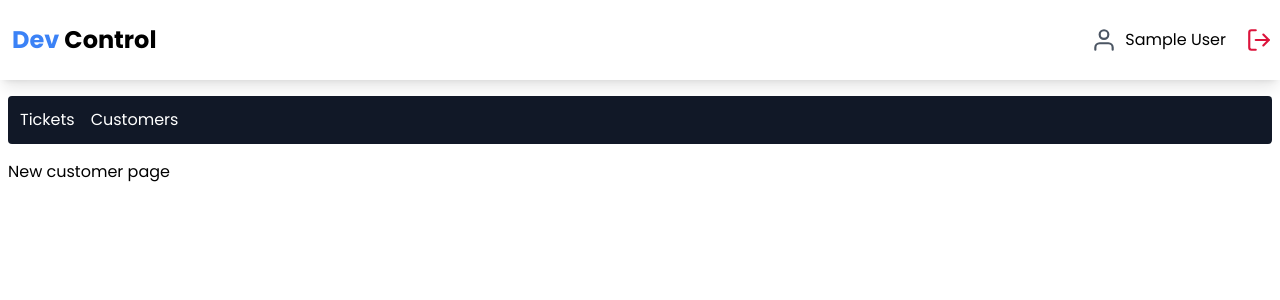
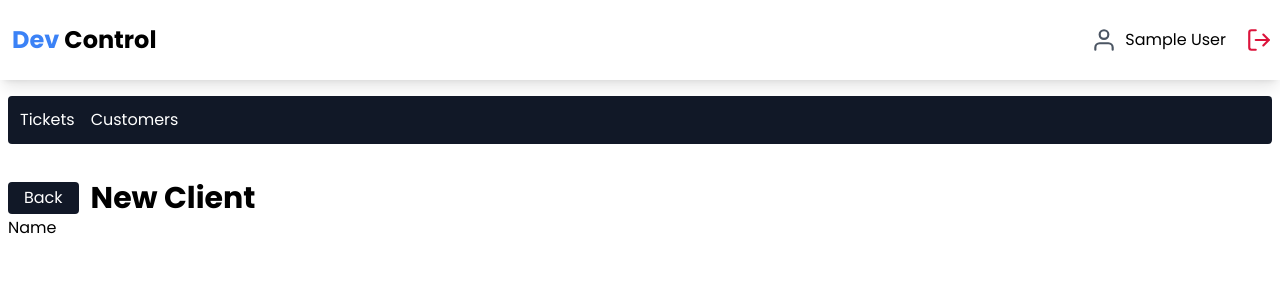
Before and after one commit to devIgor1/control-dev, a Next.js app: page /dashboard/customer/new in a window 1280 px wide. Shown: the top 300 px of the page. Built offline with nearby package versions, Linux system fonts and the light colour scheme; no server answers; sample sign-in values are in the browser's storage.

Commit message:
build: add react-hook-form and zod

```diff
--- a/package.json
+++ b/package.json
@@ -10,12 +10,15 @@
   },
   "dependencies": {
     "@auth/prisma-adapter": "^1.0.8",
+    "@hookform/resolvers": "^3.3.2",
     "@prisma/client": "^5.6.0",
     "next": "14.0.3",
     "next-auth": "^4.24.5",
     "react": "^18",
     "react-dom": "^18",
-    "react-icons": "^4.12.0"
+    "react-hook-form": "^7.48.2",
+    "react-icons": "^4.12.0",
+    "zod": "^3.22.4"
   },
   "devDependencies": {
     "@types/node": "^20",
--- /dev/null
+++ b/src/app/dashboard/customer/components/form/index.tsx
@@ -0,0 +1,14 @@
+"use client"
+
+import { useForm } from "react-hook-form"
+import { z } from "zod"
+import { zodResolver } from "@hookform/resolvers/zod"
+
+export function NewCustomerForm() {
+  return (
+    <form>
+      <label>Name</label>
+      <input type="text" />
+    </form>
+  )
+}
--- a/src/app/dashboard/customer/new/page.tsx
+++ b/src/app/dashboard/customer/new/page.tsx
@@ -1,9 +1,31 @@
 import Container from "@/components/container"
+import Link from "next/link"
+import { getServerSession } from "next-auth"
+import { authOptions } from "@/lib/auth"
+import { redirect } from "next/navigation"
+import { NewCustomerForm } from "../components/form"
 
-export default function NewCustomer() {
+export default async function NewCustomer() {
+  const session = await getServerSession(authOptions)
+
+  if (!session || !session.user) {
+    redirect("/")
+  }
+
   return (
     <Container>
-      <h1>New customer page</h1>
+      <main className="flex flex-col mt-9 mb-2">
+        <div className="flex items-center gap-3">
+          <Link
+            href="/dashboard/customer"
+            className="bg-gray-900 px-4 py-1 text-white rounded"
+          >
+            Back
+          </Link>
+          <h1 className="text-3xl font-bold">New Client</h1>
+        </div>
+        <NewCustomerForm />
+      </main>
     </Container>
   )
 }
```
Also changed, not shown: 1 other file (tests, documents, lock files or other folders).
